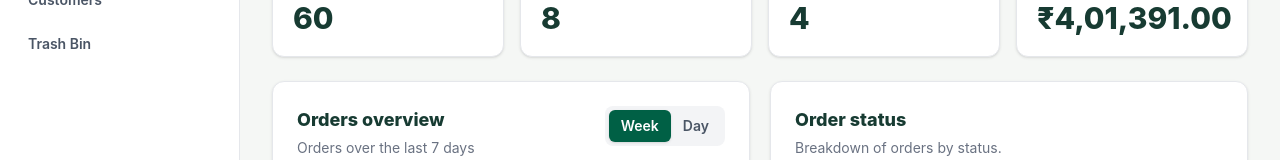
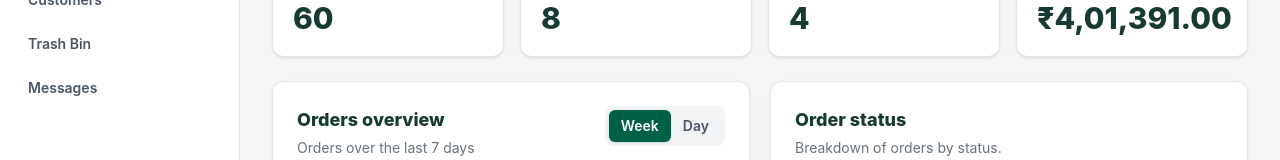
Before and after one commit to vishnuanoop008-svg/Buy-Things, a React (Vite) app: page /admin in a window 1280 px wide. Shown: the part 234-394 px from the top of the page. Built offline with nearby package versions, Linux system fonts and the light colour scheme; data requests are answered from the project's data file; sample sign-in values are in the browser's storage.

Commit message:
add links to adminSidebar

```diff
--- a/src/admin/components/AdminSidebar.jsx
+++ b/src/admin/components/AdminSidebar.jsx
@@ -6,6 +6,7 @@ const links = [
   { to: '/admin/orders', label: 'Orders' },
   { to: '/admin/customers', label: 'Customers' },
   { to: '/admin/trash', label: 'Trash Bin' },
+  { to: '/admin/messages', label: 'Messages' },
 ];
 
 const AdminSidebar = () => (
```
